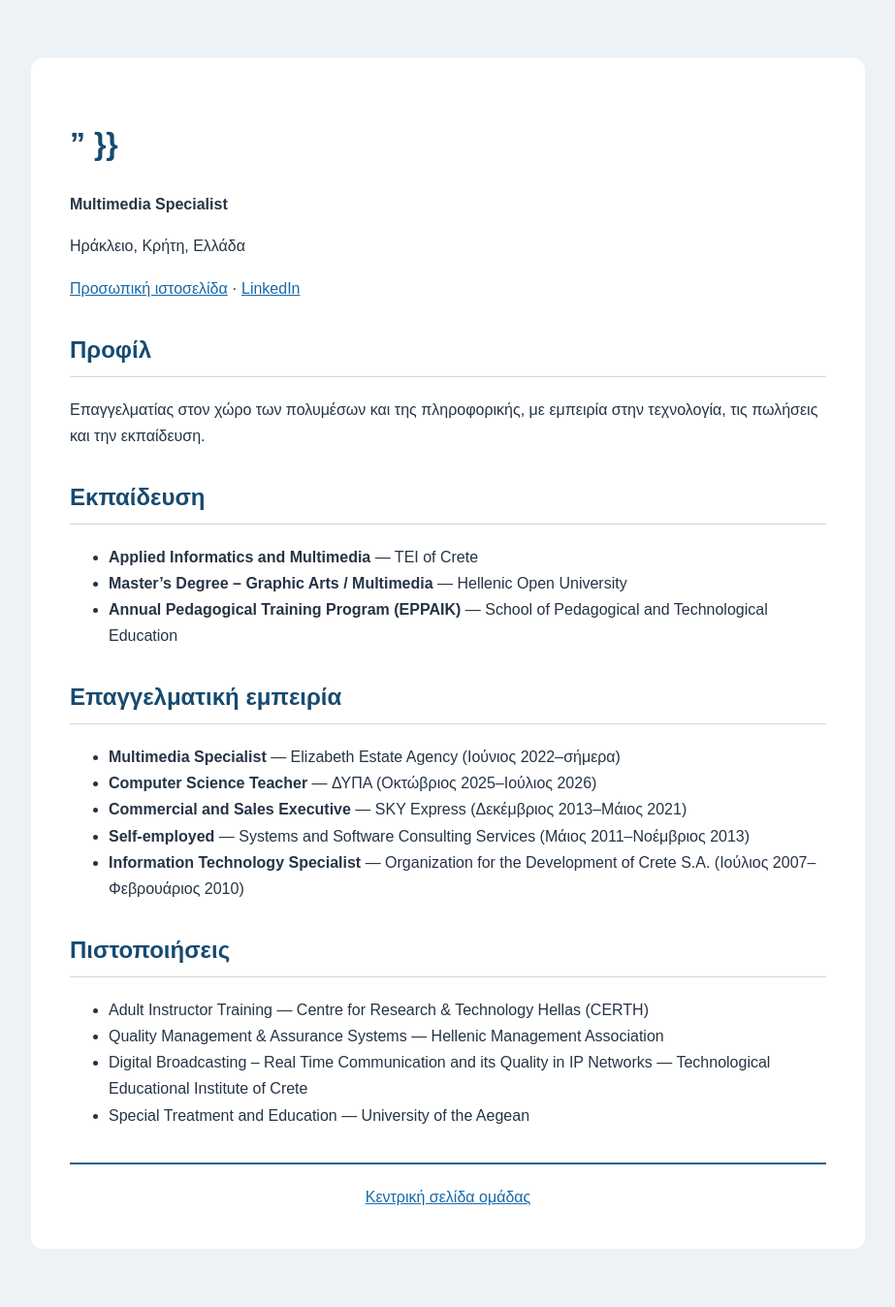
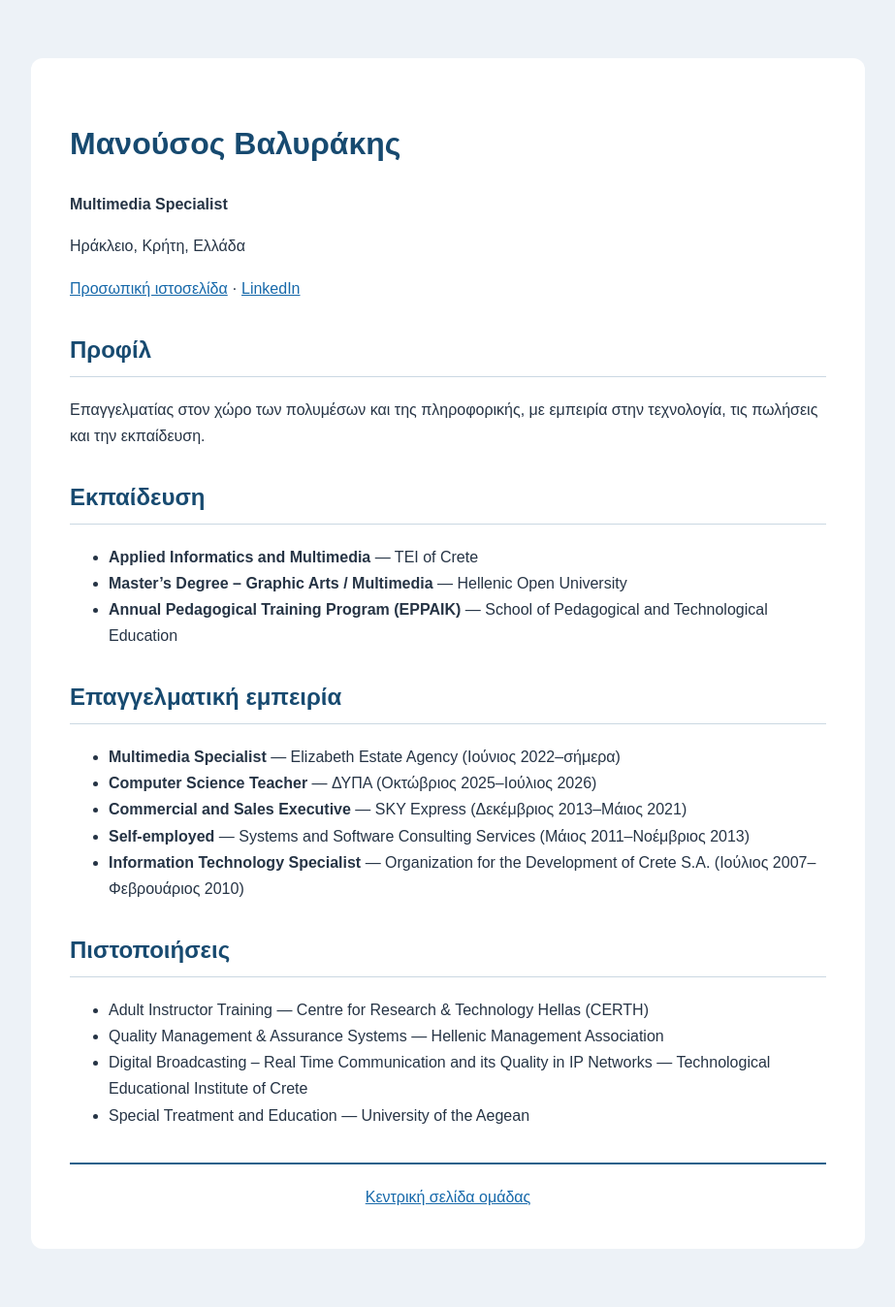
Before and after one commit to ManousosValirakis/cv-yaml-pdf, a Jekyll site: the page built from index.md, in a window 1280 px wide. Shown: the whole page at 97% size, without its empty margins (178-1101 px from the left). Built offline with Jekyll 4.4.1, drawn with Linux system fonts in a browser that asks for light colours.

Commit message:
Update index.md

```diff
--- a/index.md
+++ b/index.md
@@ -3,7 +3,7 @@ layout: default
 title: Βιογραφικό
 ---
 
-# {{ "{{ site.title }}" }}
+# Μανούσος Βαλυράκης
 
 **Multimedia Specialist**
 
```
